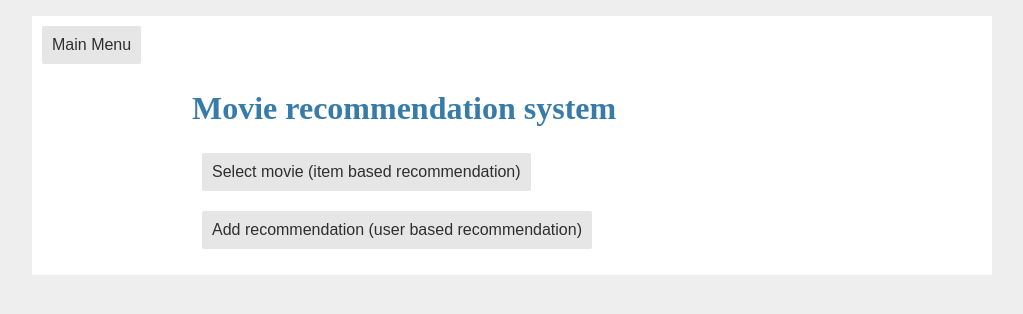
After one commit to robertjankowski/movie-recommendation-system, a Flask app: template templates/index.html in a window 1280 px wide. The commit adds this page. Shown: the top 314 px of the page, without its empty margins (128-1151 px from the left). Run offline with Flask 2, Linux system fonts and the light colour scheme; the template is opened without the code that fills it, so the values that code supplies are empty; parts of the project's set-up code (start-up, migrations or seed data) failed here and were passed over; some libraries are stand-ins or nearby versions.

Commit message:
simple web app

```diff
--- a/app.py
+++ b/app.py
@@ -1,31 +1,31 @@
+import pandas as pd
 from flask import Flask, render_template, request
-import pandas as pd
-from recommendation.recommender import item_based_recom
+from recommendation.recommender import item_based_recom, rename_columns
 
 app = Flask(__name__)
 app.recommender = pd.read_parquet('models/recommender_df.parquet.gzip')
+rename_columns(app.recommender)
 
 
 @app.route('/')
-def hello_world():
-    return 'Hello World!'
+def index():
+    return render_template('index.html')
 
 
 @app.route('/movie')
 def recommend_movie_form():
-    return render_template('movie_title_form.html')
+    return render_template('movie_title_form.html', app=app)
 
 
 @app.route('/movie', methods=['POST'])
 def recommend_movie():
     movie_title = request.form['movie_title']
-    print(movie_title)
-    example = 'Seven (a.k.a. Se7en) (1995)'
     try:
         df = item_based_recom(app.recommender, movie_title).head(10)
     except Exception:
         return render_template('error_title.html')
-    return render_template('movie.html', tables=[df.to_html(classes='data')], titles=df.columns.values)
+    # return render_template('movie.html', tables=[df.to_html(classes='data')], titles=df.columns.values)
+    return render_template('movie.html', name='Movie recommendation for {}'.format(movie_title), data=df)
 
 
 if __name__ == '__main__':
--- /dev/null
+++ b/static/styles.css
@@ -0,0 +1,90 @@
+html {
+    font-family: sans-serif;
+    background: #eee;
+    padding: 1rem;
+}
+
+body {
+    max-width: 960px;
+    margin: 0 auto;
+    background: white;
+}
+
+p {
+    font-size: 20px;
+}
+
+h1 {
+    font-family: serif;
+    color: #377ba8;
+    margin: 1rem 0;
+}
+
+.content {
+    padding: 0 10rem 1rem;
+}
+
+.content > header {
+    border-bottom: 1px solid lightgray;
+    display: flex;
+    align-items: flex-end;
+}
+
+.content > header h1 {
+    flex: auto;
+    margin: 1rem 0 0.25rem 0;
+}
+
+.content form {
+    margin: 1em 0;
+    display: flex;
+    flex-direction: column;
+}
+
+.content label {
+    font-weight: bolder;
+    font-size: 20px;
+    margin-bottom: 0.5em;
+}
+
+input[type=text] {
+    padding: 10px;
+    border: 2px solid #ccc;
+    -webkit-border-radius: 5px;
+    border-radius: 5px;
+}
+
+input[type=text]:focus {
+    border-color: #333;
+}
+
+input[type=submit] {
+    padding: 5px 15px;
+    background: #ccc;
+    border: 0 none;
+    cursor: pointer;
+    -webkit-border-radius: 5px;
+    border-radius: 5px;
+}
+
+.dataframe {
+    border-spacing: 0.5rem;
+    border-collapse: collapse;
+    border: 2px solid #9892a8;
+}
+
+.recommend-button:hover {
+    background: rgba(67, 37, 49, 0.55);
+    letter-spacing: 1px;
+    -webkit-box-shadow: 0px 5px 40px -10px rgba(0, 0, 0, 0.2);
+    -moz-box-shadow: 0px 5px 40px -10px rgba(0, 0, 0, 0.31);
+    box-shadow: 5px 40px -10px rgba(0, 0, 0, 0.27);
+    transition: all 0.4s ease 0s;
+}
+
+.recommend-button {
+    padding: 10px;
+    text-align: center;
+    display: inline-block;
+    margin: 10px;
+}
--- /dev/null
+++ b/templates/base.html
@@ -0,0 +1,23 @@
+<!DOCTYPE html>
+<html lang="en">
+<head>
+    <title>Movie recommendation system</title>
+    <meta charset="UTF-8">
+    <meta name="viewport" content="width=device-width, initial-scale=1">
+    <link rel="stylesheet" href="https://unpkg.com/purecss@1.0.1/build/pure-min.css"
+          integrity="sha384-oAOxQR6DkCoMliIh8yFnu25d7Eq/PHS21PClpwjOTeU2jRSq11vu66rf90/cZr47" crossorigin="anonymous">
+    <link rel="stylesheet" href="{{ url_for('static', filename='styles.css') }}">
+</head>
+<body>
+<header>
+    <button class="recommend-button pure-button"
+        onclick="window.location.href='{{ url_for( 'index') }}';"> Main Menu
+</button>
+</header>
+
+<div class="content">
+    {% block content %} {% endblock %}
+</div>
+
+</body>
+</html>
--- /dev/null
+++ b/templates/index.html
@@ -0,0 +1,15 @@
+{% extends 'base.html'%}
+
+{% block content %}
+
+<h1>Movie recommendation system</h1>
+
+
+<button class="recommend-button pure-button"
+        onclick="window.location.href='{{ url_for( 'recommend_movie') }}';">Select movie (item based
+    recommendation)
+</button>
+
+<button class="recommend-button pure-button">Add recommendation (user based recommendation)</button>
+
+{% endblock %}
```
Also changed, not shown: recommendation/recommender.py (+12 -0 lines), templates/error_title.html (+4 -9 lines), templates/movie.html (+9 -11 lines), templates/movie_title_form.html (+12 -10 lines), 2 other files.
